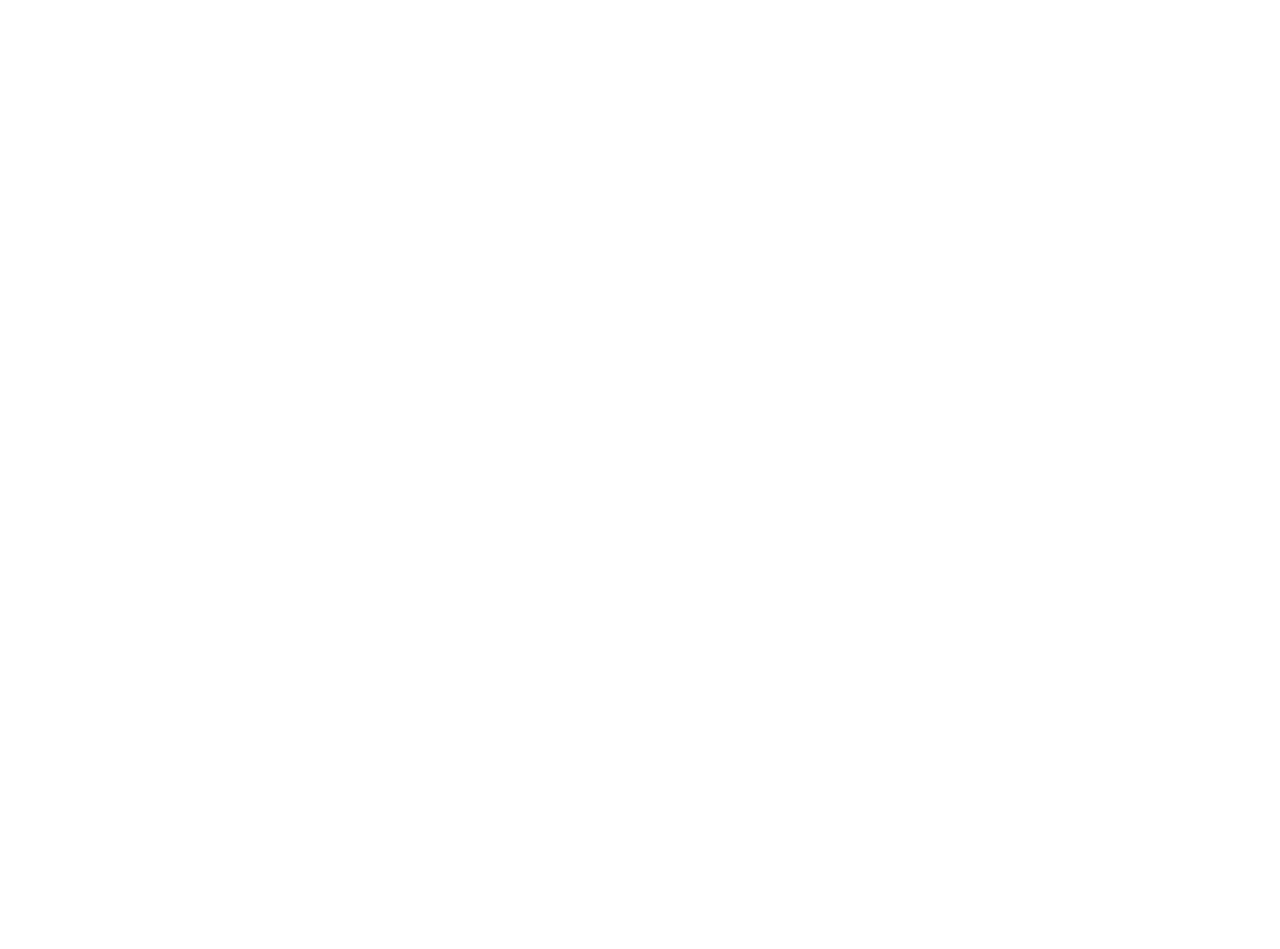
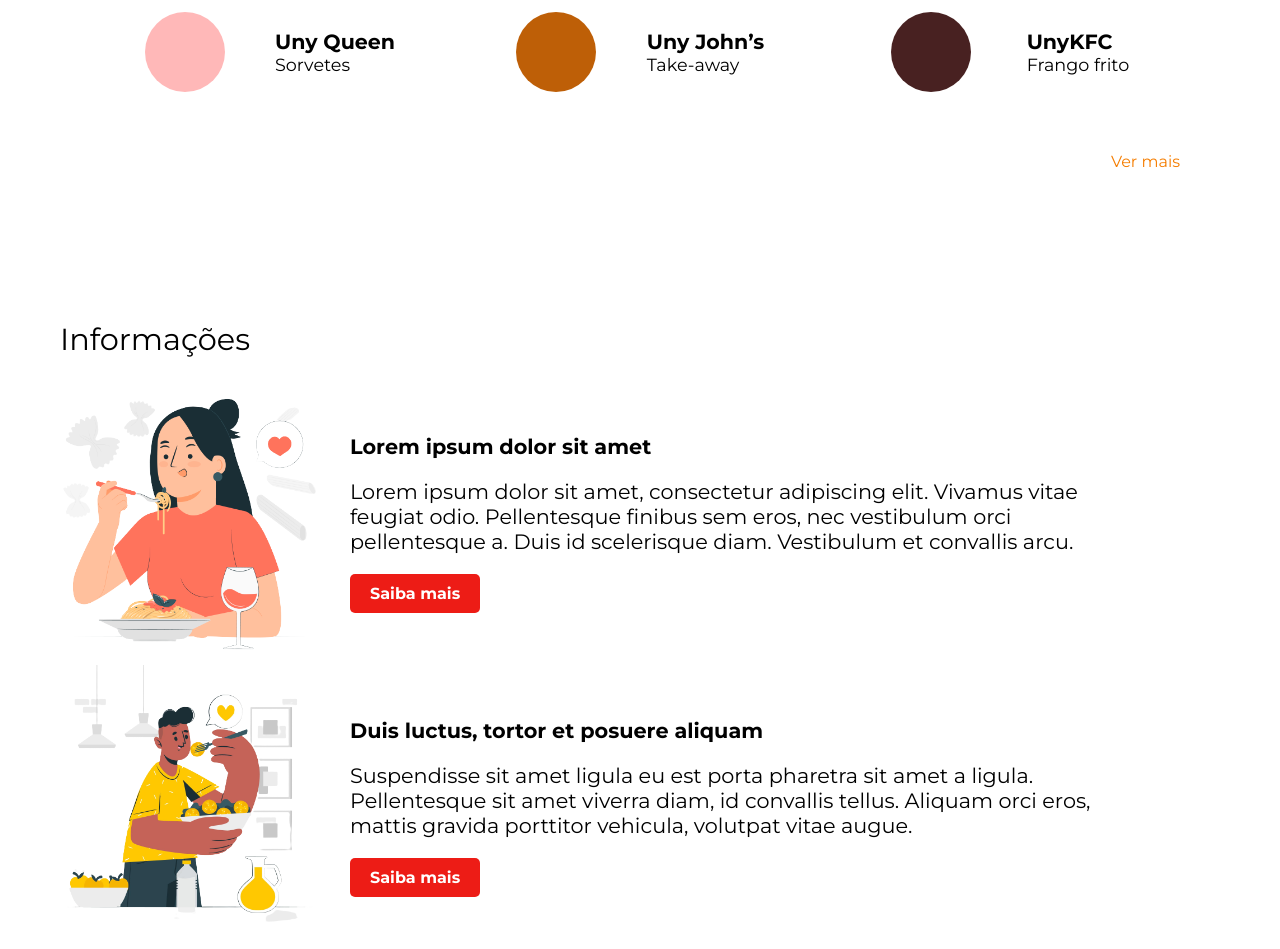
Before and after one commit to samuelvaleriano/Primeiro-projeto-React, a React (Vite) app: page / in a window 1280 px wide. Shown: the part 1630-2579 px from the top of the page. Before the commit the page ends 1631 px from the top, so only its background shows below. Built offline with nearby package versions, Linux system fonts and the light colour scheme; a web font is replaced by a local one.

Commit message:
criando informacoes

```diff
--- a/src/App.jsx
+++ b/src/App.jsx
@@ -3,6 +3,7 @@ import Cards from "./cards"
 import Header from "./header"
 import Pesquisa from "./pesquisa"
 import ApresentacaoLojas from "./apresentacaoLojas"
+import Informacao from "./informacao"
 
 function App() {
 
@@ -12,6 +13,7 @@ function App() {
         <Pesquisa />
         <Cards />
         <ApresentacaoLojas />
+        <Informacao />
     </>
   )
 }
--- a/src/apresentacaoLojas/styles.css
+++ b/src/apresentacaoLojas/styles.css
@@ -1,5 +1,4 @@
 .lojasProximas{
-    margin:30px;
     margin-top: 0px;
     display: flex;
     flex-direction: row;
@@ -9,12 +8,12 @@
     align-items: center ;
 }
 .spanLojas{
-    font-size: 24px;
+    font-size: 1.9rem;
 }
 .tituloLojas{
     text-align: start;
     margin-top: 150px;
-    margin-left: 100px;
+    margin-left: 80px;
     height: 10px;
 }
 .verMaisLojas{
--- a/src/componentLoja/styles.css
+++ b/src/componentLoja/styles.css
@@ -3,13 +3,15 @@
     height: 80px;
     background-color: lightblue;
     border-radius: 50%;
+
 }
 .cardLoja{
-    width: 300px;
-    height: 150px;
+    width: 350px;
+    height: 200px;
     border-radius: 10px;
     display: flex;
     flex-direction: row;
     align-items: center;
     justify-content: space-evenly;
+    font-size: 1.1rem;
 }
--- /dev/null
+++ b/src/informacao/index.jsx
@@ -0,0 +1,35 @@
+import "./styles.css";
+import BtgGlobal from "../botãoGlobal";
+
+export default function Informacao() {
+    return (
+        <>
+        < div className="tituloInfo">
+                <span className="spanLojas">Informações</span>
+            </div>
+            <section className="cardinformacao">
+                <div className="informePai1">
+                    <div >
+                        <img className="imgInfo" src="../src/informacao/imagensInform/imagen1.png" alt="" />
+                    </div>
+                    <div className="textoInformacao">
+                        <strong>Lorem ipsum dolor sit amet</strong>
+                        <p>Lorem ipsum dolor sit amet, consectetur adipiscing elit. Vivamus vitae feugiat odio. Pellentesque finibus sem eros, nec vestibulum orci pellentesque a. Duis id scelerisque diam. Vestibulum et convallis arcu. </p>
+                        <BtgGlobal nome="Saiba mais" />
+                    </div>
+                </div>
+                <div className="informePai2">
+                    <div >
+                        <img className="imgInfo" src="../src/informacao/imagensInform/imagen2.png" alt="" />
+                    </div>
+                    <div className="textoInformacao">
+                        <strong>Duis luctus, tortor et posuere aliquam</strong>
+                        <p>Suspendisse sit amet ligula eu est porta pharetra sit amet a ligula. Pellentesque sit amet viverra diam, id convallis tellus. Aliquam orci eros, mattis gravida porttitor vehicula, volutpat vitae augue.  </p>
+                        <BtgGlobal nome="Saiba mais" />
+                    </div>
+                </div>
+            </section>
+
+        </>
+    )
+}
--- /dev/null
+++ b/src/informacao/styles.css
@@ -0,0 +1,38 @@
+.cardinformacao{
+    display: flex;
+    flex-direction: column;
+    align-items: start;
+    padding-left: 50px;
+}
+
+.informePai1{
+    display: flex;
+    flex-direction: row;
+    justify-content: space-evenly;
+    align-items: center;
+    gap: 20px;
+}
+.informePai2{
+    display: flex;
+    flex-direction: row;
+    justify-content: space-evenly;
+    align-items: center;
+    gap: 20px;
+}
+.imgInfo{
+    width: 280px
+}
+.textoInformacao{
+    display: flex;
+    flex-direction: column;
+    align-items: flex-start;
+    width: 800px;
+    gap: 20px;
+    font-size: 1.3rem;
+}
+.tituloInfo{
+    text-align: start;
+    margin-top: 150px;
+    margin-left: 60px;
+    height: 10px;
+}
```
Also changed, not shown: src/index.css (line endings or trailing spaces), src/informacao/imagensInform/imagen1.png (added), src/informacao/imagensInform/imagen2.png (added).
